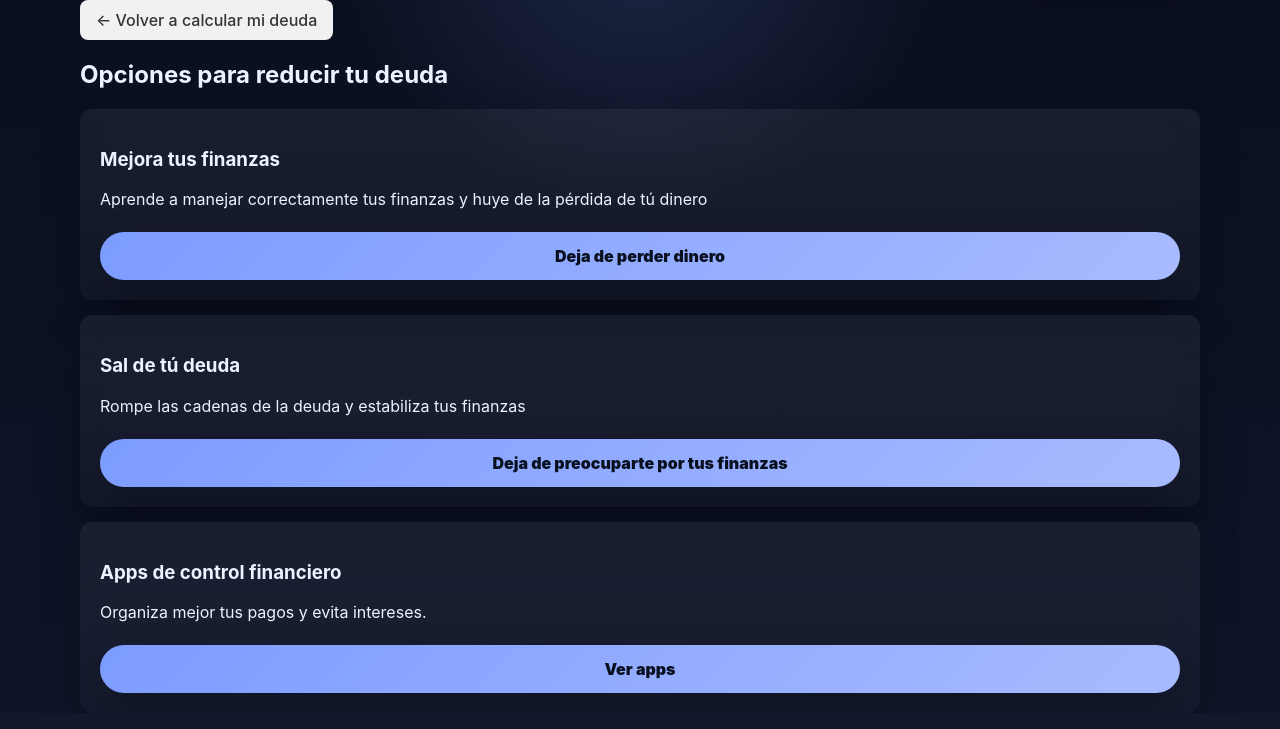
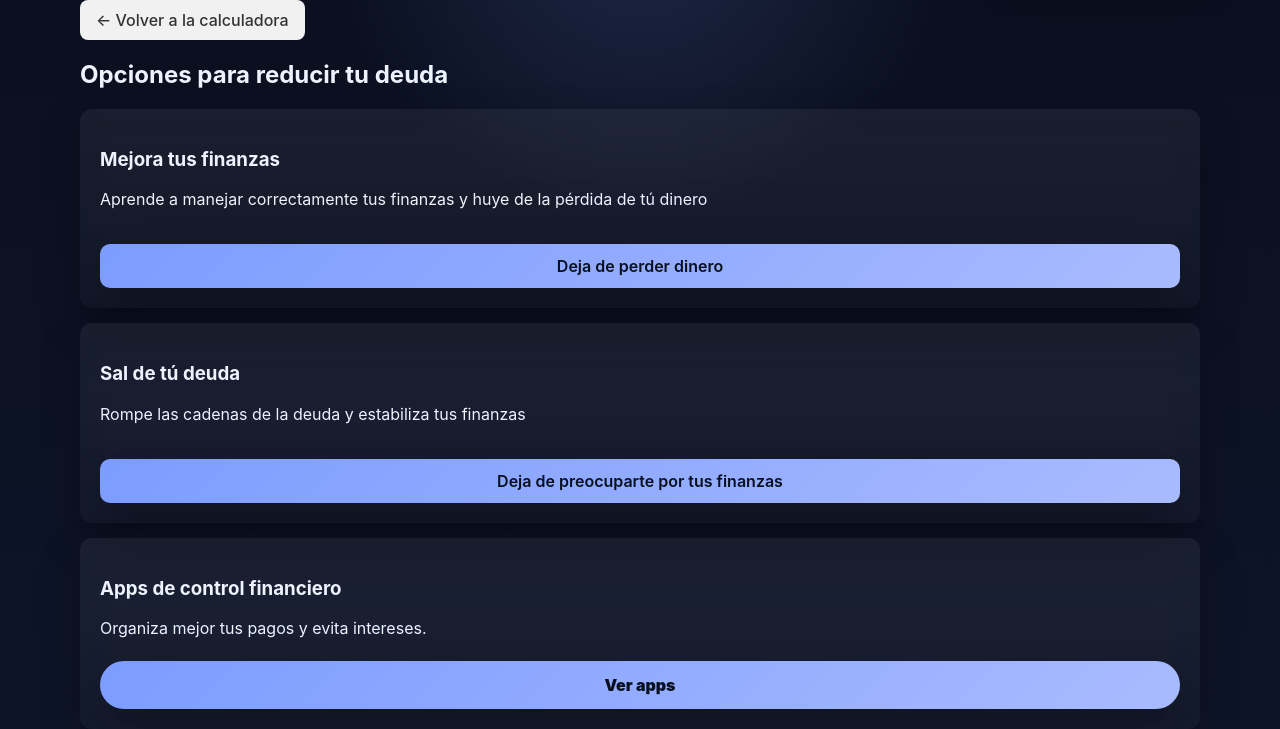
Before and after one commit to DanielMB2003/debt-safe, a FastAPI app: page /recomendaciones in a window 1280 px wide. Shown: the part 92-821 px from the top of the page. Before the commit the page ends 785 px from the top, so only its background shows below. Run offline with FastAPI, Linux system fonts and the light colour scheme.

Commit message:
Mejoras Visuales Botones

```diff
--- a/app/static/css/styles.css
+++ b/app/static/css/styles.css
@@ -76,6 +76,10 @@ body {
 
 .btn-secondary:hover {
   background-color: #e0e0e0;
+}
+
+.back-button {
+  margin-bottom: 20px;
 }
 
 .hero {
@@ -173,6 +177,17 @@ body {
   text-align: center;
 }
 
+.card-action {
+  margin-top: 20px; /* separación clara del texto */
+}
+
+.card-action .btn-primary {
+  display: inline-block;
+  padding: 12px 18px;
+  border-radius: 10px;
+  font-weight: 600;
+}
+
 .card p {
   margin-bottom: 8px;
 }
@@ -212,6 +227,10 @@ body {
 }
 
 @media (max-width: 900px) {
+  .card-action .btn-primary {
+    width: 100%;
+    text-align: center;
+  }
   .hero-grid,
   .two-cols,
   .three-cols {
--- a/app/templates/recomendaciones.html
+++ b/app/templates/recomendaciones.html
@@ -3,10 +3,8 @@
 
 {% block content %}
 <section class="container">
-  <div style="margin-bottom: 20px;">
-    <a href="/" class="btn-secondary">
-      ← Volver a calcular mi deuda
-    </a>
+  <div class="back-button">
+    <a href="/" class="btn-secondary">← Volver a la calculadora</a>
   </div>
 
   <h2>Opciones para reducir tu deuda</h2>
@@ -14,19 +12,25 @@
   <div class="card" style="margin-top:15px; border:1px">
     <h3>Mejora tus finanzas</h3>
     <p>Aprende a manejar correctamente tus finanzas y huye de la pérdida de tú dinero</p>
-    <a href="https://go.hotmart.com/I105587530N" class="btn-primary" style="margin-top:15px; border:1px">Deja de perder dinero</a>
+    <div class="card-action">
+      <a href="https://go.hotmart.com/I105587530N" class="btn-primary" style="margin-top:15px; border:1px">Deja de perder dinero</a>
+    </div>
   </div>
 
   <div class="card" style="margin-top:15px; border:1px">
     <h3>Sal de tú deuda</h3>
     <p>Rompe las cadenas de la deuda y estabiliza tus finanzas</p>
-    <a href="https://go.hotmart.com/X105587612I?dp=1" class="btn-primary" style="margin-top:15px; border:1px">Deja de preocuparte por tus finanzas</a>
+    <div class="card-action">
+      <a href="https://go.hotmart.com/X105587612I?dp=1" class="btn-primary" style="margin-top:15px; border:1px">Deja de preocuparte por tus finanzas</a>
+    </div>
   </div>
 
   <div class="card" style="margin-top:15px; border:1px">
     <h3>Apps de control financiero</h3>
     <p>Organiza mejor tus pagos y evita intereses.</p>
-    <a href="TU_LINK_AFILIADO" class="btn-primary" style="margin-top:15px; border:1px">Ver apps</a>
+    <div>
+      <a href="TU_LINK_AFILIADO" class="btn-primary" style="margin-top:15px; border:1px">Ver apps</a>
+    </div>
   </div>
 </section>
 {% endblock %}
```
Also changed, not shown: app/templates/partials/debt_results.html (+5 -3 lines).
